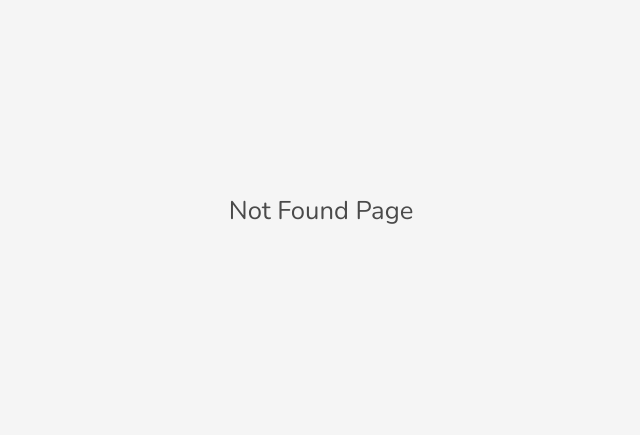
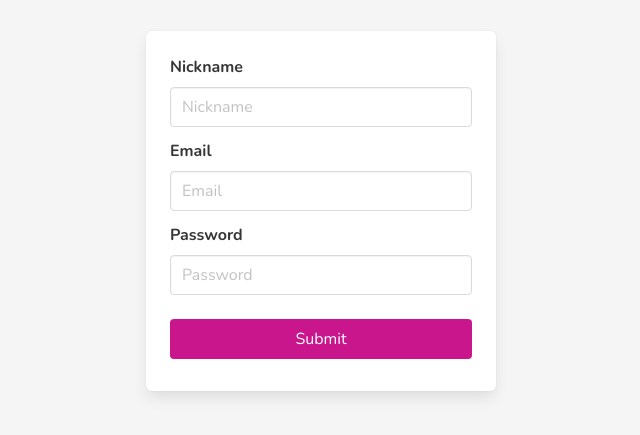
Before and after one commit to yuchi777/React-Shopping-Store-CRUD, a React (Create React App) app in the folder react-store/: page /register in a window 1280 px wide. Before the commit this address had no page. Shown: the part 189-624 px from the top of the page, without its empty margins (319-959 px from the left). Built offline with nearby package versions, Linux system fonts and the light colour scheme.

Commit message:
完成Register註冊功能頁面和驗證獲得token並使用api寫入server.js

```diff
--- a/react-store/src/Router.js
+++ b/react-store/src/Router.js
@@ -3,7 +3,8 @@ import { BrowserRouter, Switch, Route } from 'react-router-dom';
 import App from './pages/App';
 import Cart from './pages/Cart';
 import Login from './pages/Login';
-import NotFound from './pages/NotFound'
+import NotFound from './pages/NotFound';
+import Register from './pages/Register';
 
 
 const Router = () =>{
@@ -14,6 +15,7 @@ const Router = () =>{
                 <App/>
                 </Route>
                 <Route path="/login" component={Login}/>
+                <Route path="/register" component={Register}/>
                 <Route path="/cart" component={Cart}/>
                 <Route component={NotFound}/>
             </Switch>
--- /dev/null
+++ b/react-store/src/pages/Register.js
@@ -0,0 +1,161 @@
+//使用 React Hook Form 函式庫***************************************************
+import React from "react";
+import { useForm } from "react-hook-form";
+
+//使用axios
+import axios from "../commons/axios";
+
+//使用toast
+import { toast } from 'react-toastify';
+
+//function component
+export default function Login(props) {
+
+  //useFrom為函式返回需要用的值並解構附值
+  const { register, handleSubmit, watch, formState: { errors } } = useForm({
+    defaultValues: {
+      email: "",
+      password: ""
+    }
+  });
+
+  console.log(errors);
+  // console.log(watch("email"));
+
+  const onSubmit = async data => {
+
+    // 2.獲取表單數據
+    // const formData = {
+    //   eamil: this.emailRef.current.value,
+    //   password: this.passwordRef.current.value,
+    // };
+
+    console.log(data);
+
+    // 3.處理註冊邏輯
+    //axios串驗證
+    try {
+      //解構附值
+      const { nickname, email, password } = data;
+      //type: 1 =>admin; 0 => user
+      //串API
+      const response = await axios.post('/auth/register', { nickname, email, password, type: 0  });
+      console.log('response:',response);
+
+      const jwToken = response.data;
+      console.log('jwToken',jwToken);
+
+      //web storage 物件
+      //localStorage:可以跨瀏覽器分頁做使用、使用者關掉分頁或瀏覽器再打開資料仍不會消失，且資料無期效限制，資料將永久被保留。(5MB容量)
+      //localStorage存入資料：setItem(key,value)//取出資料:getItem(key)//移除資料:removeItem(key)
+      //sessionStorage：生命週期較短，當使用者關掉瀏覽器或分頁時，sessionStorage 中的資料將被清空。
+      //localStorage.setItem('store_token_id',jwToken) =>global.suth.setToken(jwToken)
+      global.auth.setToken(jwToken);
+
+      toast.success('Register Success');
+
+      // 4.跳轉到首頁
+      props.history.push("/");
+    } catch (error) {
+      console.log(error.response.data);
+      const message = error.response.data.message;
+      toast.error(message);
+
+    }
+
+  }
+
+
+  return (
+    <div className="login-wrapper">
+
+      {/* //******************************************************************************************** */}
+      {/* 不同事件綁定方式 */}
+      {/* <a href="/" onClick={this.handleClick.bind(this)}>Click</a> */}
+      {/* <a href="/" onClick={(event)=>{this.handleClick(event)}}>Click</a> */}
+      {/* <a href="/" className="button" onClick={(event)=>{this.handleClick('Clicked',event)}}>Click</a> */}
+      {/* <a href="/" className="button" onClick={this.handleClick.bind(this,'Clicked')}>Click</a> */}
+      {/* //******************************************************************************************** */}
+
+      <form className="box login-box" onSubmit={handleSubmit(onSubmit)}>
+        <div className="field">
+          <label className="label">Nickname</label>
+          <div className="control">
+
+            <input
+              className={`input ${errors.nickname && 'is-danger'}`}
+              type="text"
+              placeholder="Nickname"
+              name="nickname"
+              {...register("nickname", {
+                required: 'nickname is required',
+
+              })}
+            ></input>
+
+            {errors.nickname && (
+              <p className="helper has-text-danger">{errors.nickname.message}</p>)}
+          </div>
+        </div>
+        <div className="field">
+          <label className="label">Email</label>
+          <div className="control">
+
+            <input
+              className={`input ${errors.email && 'is-danger'}`}
+              type="text"
+              placeholder="Email"
+              name="email"
+              {...register("email", {
+                required: 'email is required',
+                pattern: {
+                value: /^[a-za-z0-9_-]+@[a-za-z0-9_-]+(\.[a-za-z0-9_-]+)+$/, //email驗證正則表達式
+                message: 'invalid email' // JS only: <p>error message</p> TS only support string
+              } })}
+            ></input>
+
+            {errors.email && (
+              <p className="helper has-text-danger">{errors.email.message}</p>)}
+          </div>
+        </div>
+        <div className="field">
+          <label className="label">Password</label>
+          <div className="control">
+
+            <input
+              className={`input ${errors.password && 'is-danger'}`}
+              type="password"
+              placeholder="Password"
+              name="password"
+              {...register("password", {
+                required: 'password is required',
+                minLength: { value: 6, message: "Min length is 6" } })}
+            ></input>
+
+            {errors.password && (
+              <p className="helper has-text-danger">{errors.password.message}</p>)}
+          </div>
+          <br />
+          <div className="control">
+            <button className="button is-fullwidth is-primary">
+              Submit
+            </button>
+          </div>
+        </div>
+      </form>
+
+      {/* <div className="control">
+            <button className="button is-fullwidth is-link" onClick={this.handleClick}>
+              <span className="icon-text">
+                <span className="icon">
+                  <i class="far fa-thumbs-up"></i>
+                </span>
+                <span>{this.state.isLike ? 'NO':'YES'}</span>
+              </span>
+            </button>
+          </div> */}
+
+
+    </div>
+  )
+}
```
Also changed, not shown: 2 other files (tests, documents, lock files or other folders).
